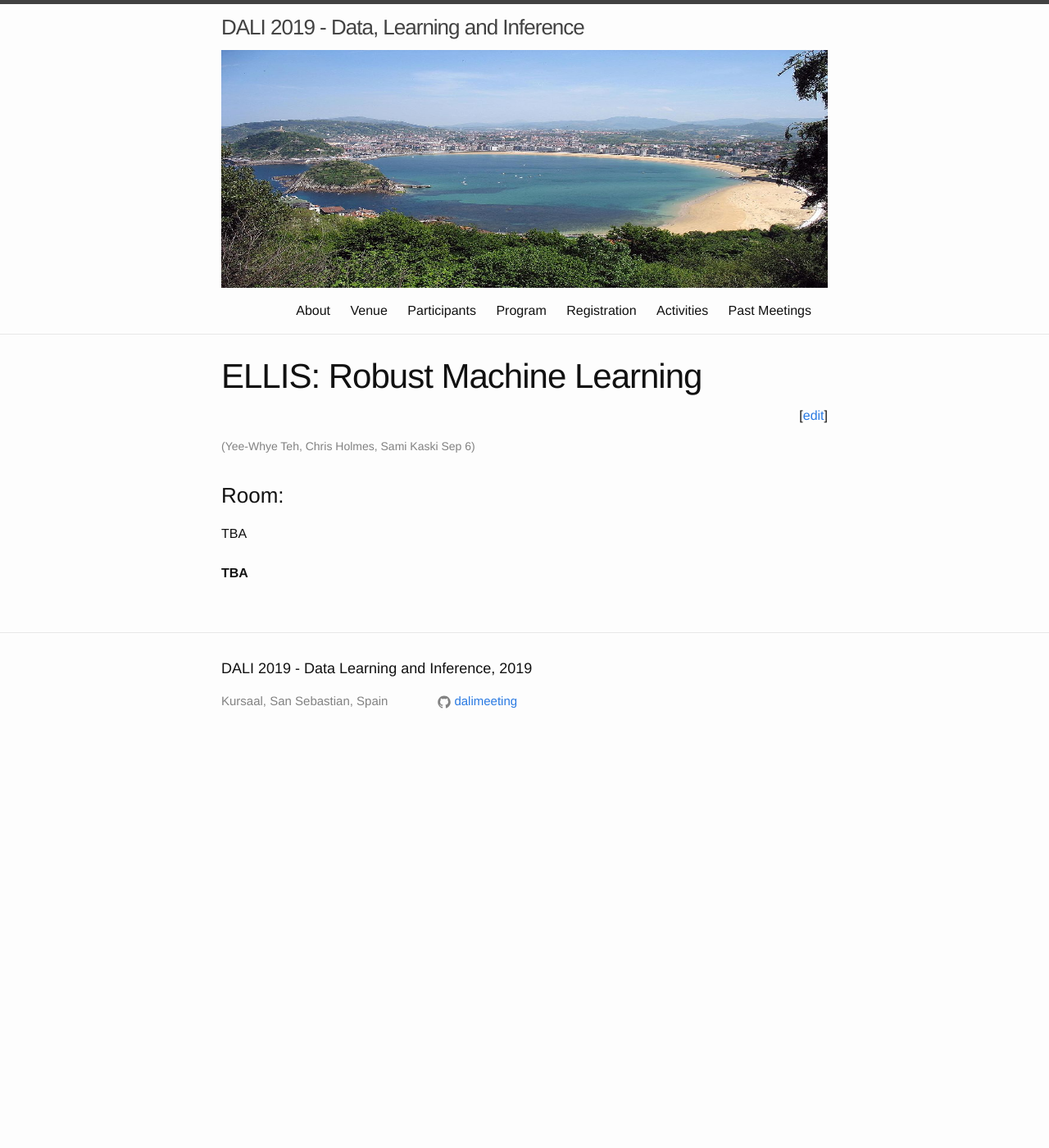
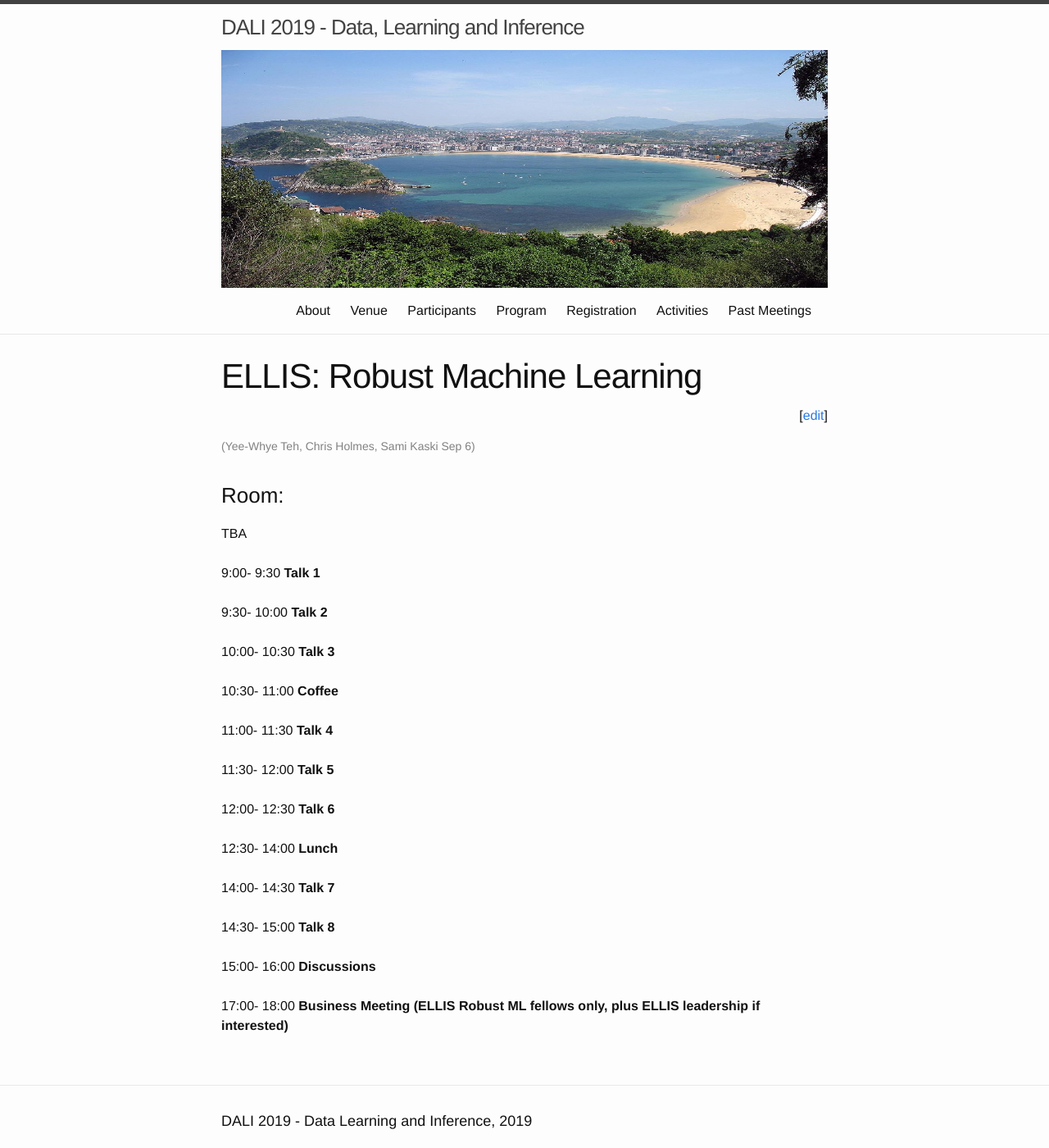
Before and after one commit to dalimeeting/dalimeeting.github.io, a Jekyll site: the page built from _posts/2019-09-06-workshop-06-03.md, in a window 1280 px wide and 1400 px high. Shown: the whole window at 82% size. Built offline with Jekyll 4.4.1, drawn with Linux system fonts in a browser that asks for light colours.

Commit message:
robust ml workshop

```diff
--- a/_posts/2019-09-06-workshop-06-03.md
+++ b/_posts/2019-09-06-workshop-06-03.md
@@ -15,5 +15,40 @@
 room: ""
 show_abstracts: false
 talks:
-- title: "TBA"
+- start: "9:00"
+  end: "9:30"
+  title: "Talk 1"
+- start: "9:30"
+  end: "10:00"
+  title: "Talk 2"
+- start: "10:00"
+  end: "10:30"
+  title: "Talk 3"
+- start: "10:30"
+  end: "11:00"
+  title: "Coffee"
+- start: "11:00"
+  end: "11:30"
+  title: "Talk 4"
+- start: "11:30"
+  end: "12:00"
+  title: "Talk 5"
+- start: "12:00"
+  end: "12:30"
+  title: "Talk 6"
+- start: "12:30"
+  end: "14:00"
+  title: "Lunch"
+- start: "14:00"
+  end: "14:30"
+  title: "Talk 7"
+- start: "14:30"
+  end: "15:00"
+  title: "Talk 8"
+- start: "15:00"
+  end: "16:00"
+  title: "Discussions"
+- start: "17:00"
+  end: "18:00"
+  title: "Business Meeting (ELLIS Robust ML fellows only, plus ELLIS leadership if interested)"
 ---
```
